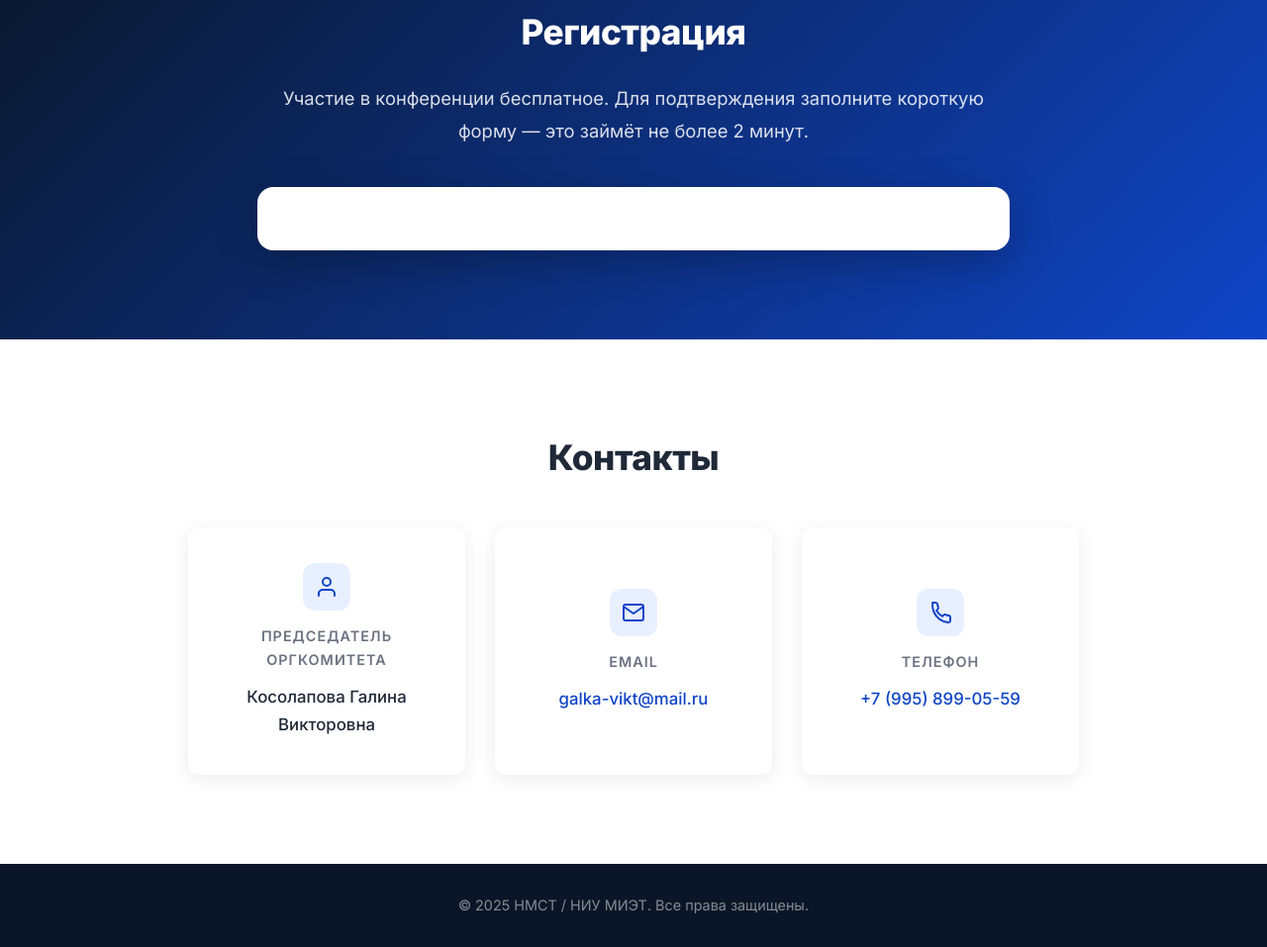
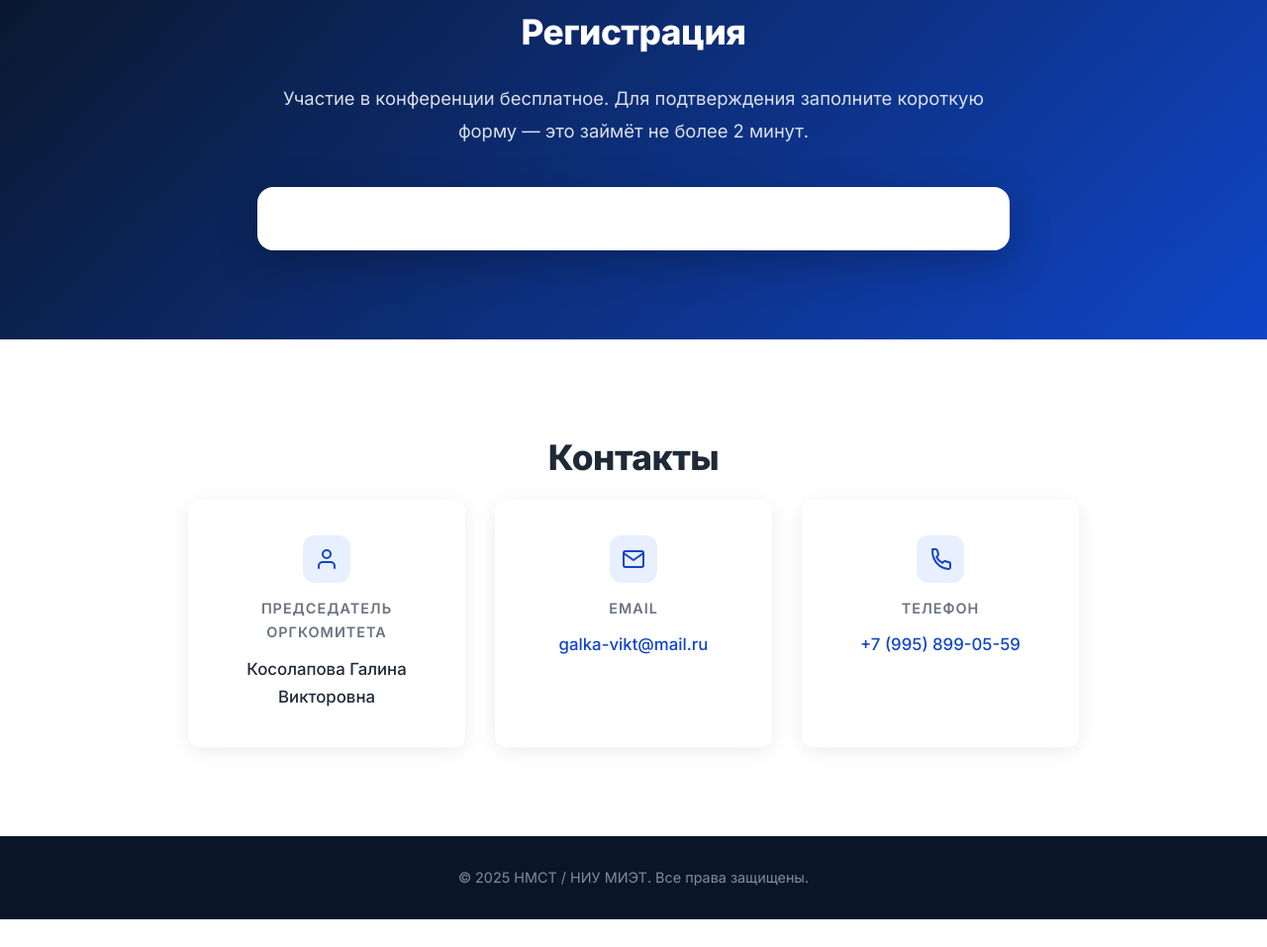
Before and after one commit to aleksandarsolovjev35-spec/Conf, a plain HTML site: page index.html in a window 1280 px wide. Shown: the part 6640-7597 px from the top of the page at 99% size. After the commit the page ends 7569 px from the top, so only its background shows below. Drawn offline with Linux system fonts and the light colour scheme.

Commit message:
Контакты: откачено центрирование внутри карточек, сами карточки подняты по середине секции
Co-authored-by: arena-agent <297053741+arena-agent@users.noreply.github.com>

```diff
--- a/index.html
+++ b/index.html
@@ -22,8 +22,8 @@
     <link rel="preconnect" href="https://fonts.gstatic.com" crossorigin>
     <link href="https://fonts.googleapis.com/css2?family=Inter:wght@400;500;600;700;800&display=swap" rel="stylesheet">
 
-    <link rel="stylesheet" href="style.css?v=7">
-    <link rel="stylesheet" href="photobank.css?v=9">
+    <link rel="stylesheet" href="style.css?v=8">
+    <link rel="stylesheet" href="photobank.css?v=8">
 </head>
 <body>
 
--- a/photobank.css
+++ b/photobank.css
@@ -866,17 +866,3 @@ body.lightbox-open { overflow: hidden; }
 .photobank-carousel.animate-target.animate-in {
     transform: scale(1);
 }
-
-/* Контакты (index.html): внутренняя группа карточки строго по центру
-   белой подложки — и по вертикали, и по горизонтали. Этот файл
-   подключается последним, поэтому правило гарантированно применяется. */
-.contact-card {
-    display: flex !important;
-    flex-direction: column;
-    align-items: center;
-    justify-content: center;
-    min-height: 230px;
-}
-
-.contact-card > * { margin-top: 0; }
-.contact-card p { margin-bottom: 0; }
--- a/style.css
+++ b/style.css
@@ -2798,15 +2798,8 @@ section h2.animate-target.animate-in::after {
     section h2.animate-target.animate-in::after { animation: none; }
 }
 
-/* Контакты: содержимое строго по центру белой карточки
-   (карточки в ряду тянутся на одинаковую высоту, поэтому
-   выравниваем группу иконка+заголовок+текст по вертикали) */
-.contact-card {
-    display: flex;
-    flex-direction: column;
-    align-items: center;
-    justify-content: center;
-    height: 100%;
-}
-
-.contact-card p { margin: 0; }
+/* Контакты: сами карточки подняты выше, чтобы стоять
+   по середине белой секции (раньше отступ сверху был велик) */
+.contacts-grid {
+    margin-top: 10px;
+}
```
Also changed, not shown: photos.html (+2 -2 lines).
